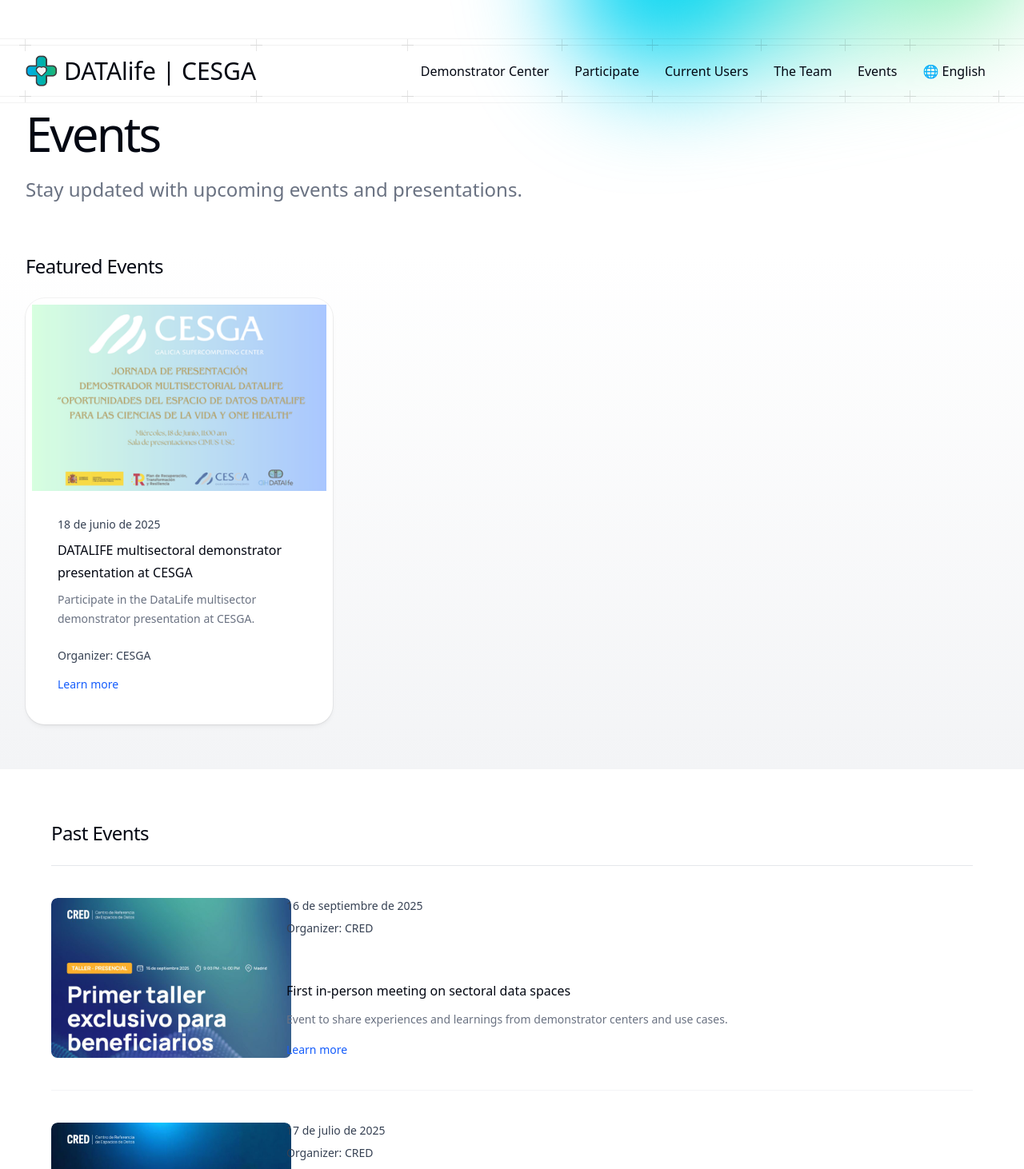
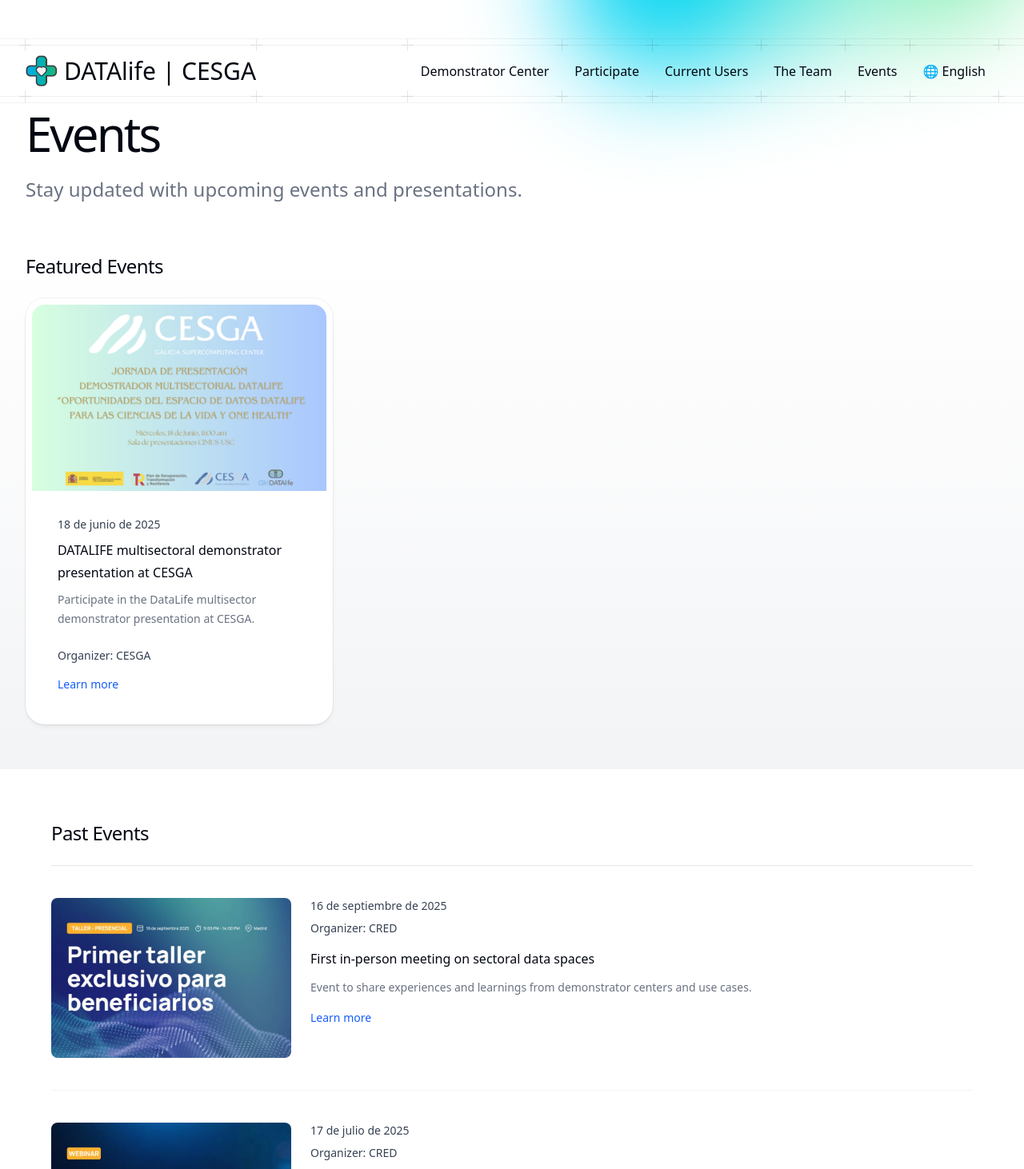
Before and after one commit to dataspacedatalife/dataspace-website, a Next.js app: page /en/events in a window 1280 px wide. Shown: the top 1462 px of the page at 80% size. Built offline with nearby package versions, Linux system fonts and the light colour scheme; a web font is replaced by a local one.

Commit message:
Fix past events style

```diff
--- a/src/app/[locale]/events/page.tsx
+++ b/src/app/[locale]/events/page.tsx
@@ -94,7 +94,7 @@
           {featured.map((event) => (
             <div
               key={event.key}
-              className="relative flex flex-col rounded-3xl bg-white p-2 shadow-md ring-1 shadow-black/5 ring-black/5"
+              className="relative bg-clip-padding overflow-clip flex flex-col rounded-3xl bg-white border-8 border-white shadow-md ring-1 shadow-black/5 ring-black/5"
             >
               {event.image && (
                 <Image
@@ -156,24 +156,23 @@
         {pastEvents.map((event) => (
           <div
             key={event.key}
-            className="relative grid grid-cols-1 sm:grid-cols-4 border-b border-b-gray-100 py-10 first:border-t first:border-t-gray-200 gap-6"
+            className="relative flex flex-col sm:flex-row border-b border-b-gray-100 py-10 first:border-t first:border-t-gray-200 gap-6 items-center sm:items-start"
           >
             {/* Imagen */}
-            <div className="sm:col-span-1 w-[300px] h-[200px] overflow-hidden rounded-lg">
-              {' '}
+            <div className="w-[300px] h-[200px] shrink-0">
               {event.image && (
                 <Image
                   src={event.image}
                   alt={t(`events.${event.key}.header`)}
                   width={300}
                   height={200}
-                  className="rounded-lg object-cover w-full h-auto"
+                  className="rounded-lg object-cover size-full"
                 />
               )}
             </div>
 
             {/* Detalles */}
-            <div className="sm:col-span-3 flex flex-col justify-between">
+            <div className="flex flex-col justify-between max-sm:w-full max-sm:max-w-[300px]">
               <div>
                 <div className="text-sm/5 text-gray-700 sm:font-medium">
                   {formatDate(event.date)}
```
